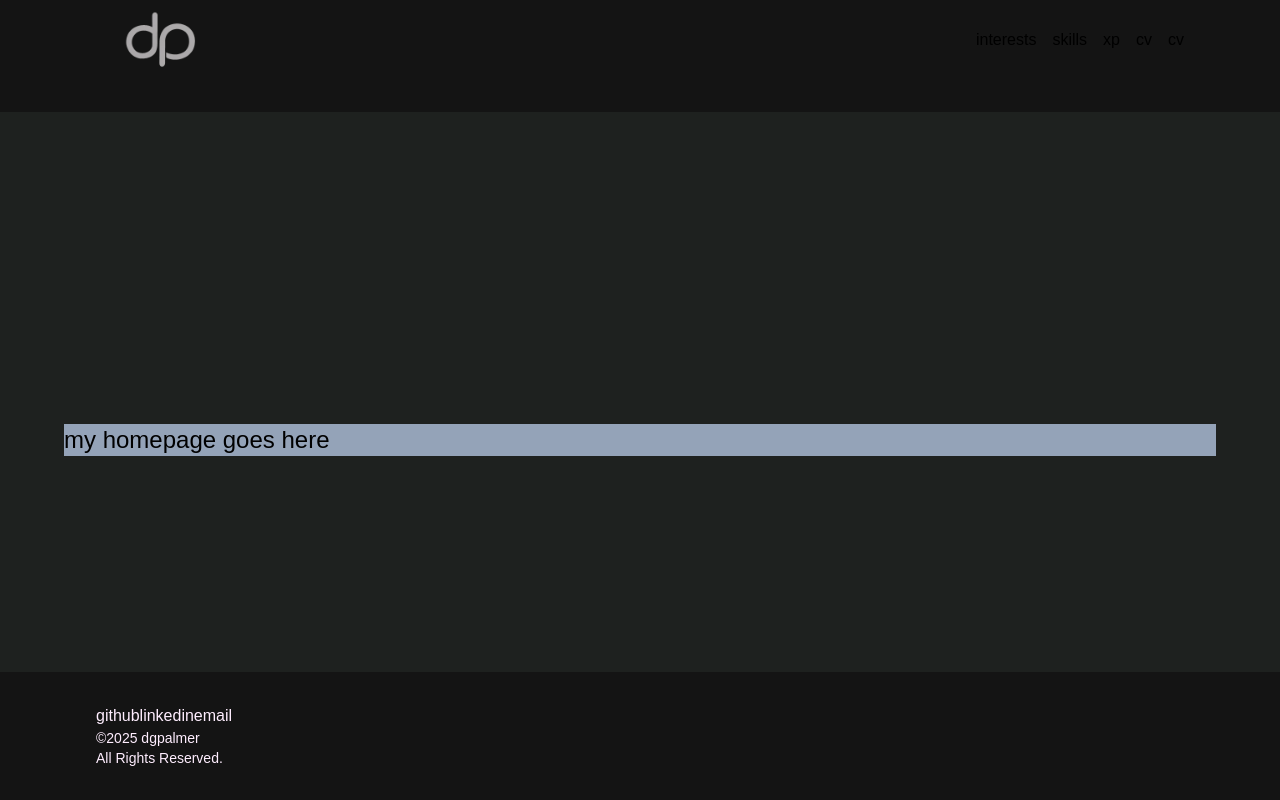
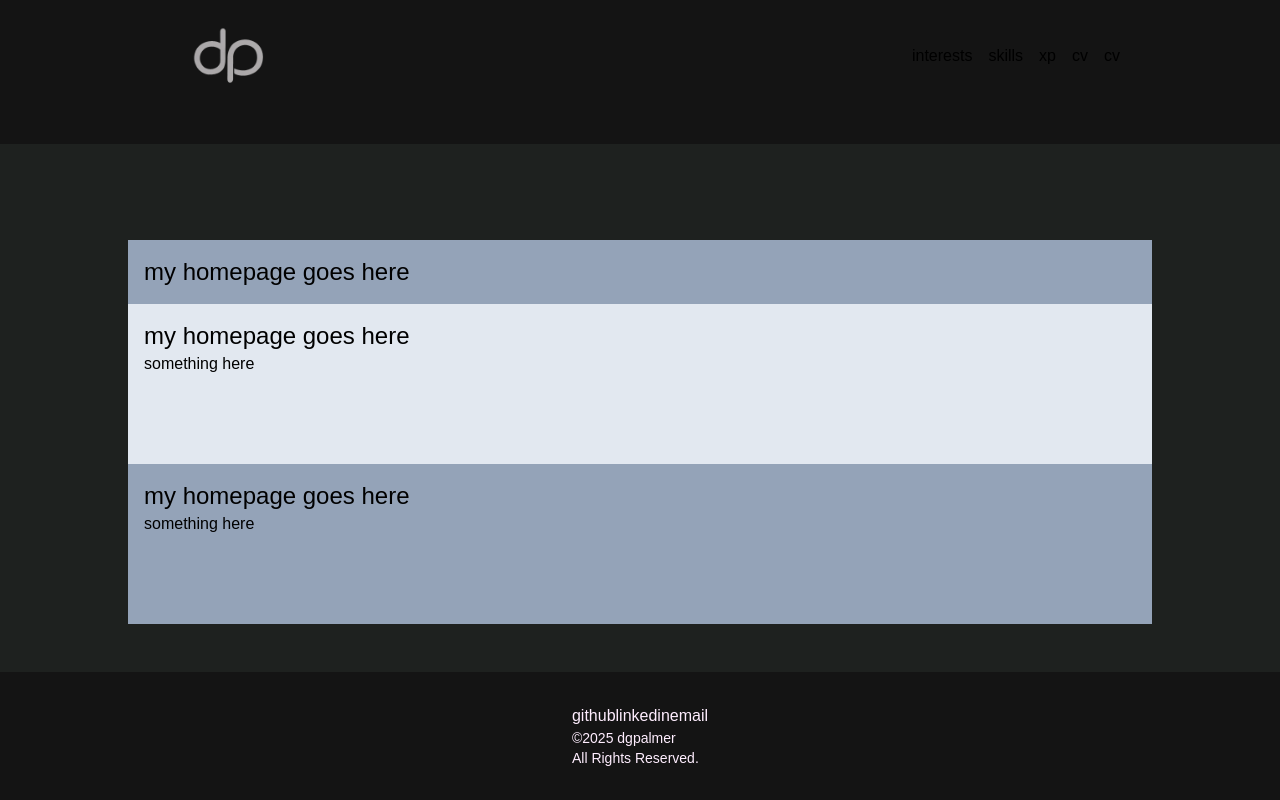
Before and after one commit to dgpalmer/dgpalmer.github.io, a Next.js app: page / in a window 1280 px wide. Built offline with nearby package versions, Linux system fonts and the light colour scheme.

Commit message:
setting up similar structure to jekyll build

```diff
--- a/src/app/css/globals.css
+++ b/src/app/css/globals.css
@@ -2,30 +2,18 @@
 @tailwind components;
 @tailwind utilities;
 
-:root {
-  --background: #ffffff;
-  --foreground: #171717;
+body {
+  @apply font-mono flex flex-col h-screen justify-between font-mono antialiased bg-gris;
 }
 
-body {
-  @apply font-mono;
+.section {
 }
 .container {
-  @apply max-w-6xl mx-auto;
+  @apply max-w-5xl mx-auto;
 }
 
-@theme inline {
-  --color-background: var(--background);
-  --color-foreground: var(--foreground);
-  --font-sans: var(--font-geist-sans);
-  --font-mono: var(--font-geist-mono);
-}
-
-@media (prefers-color-scheme: dark) {
-  :root {
-    --background: #0a0a0a;
-    --foreground: #ededed;
-  }
+.section {
+  @apply flex flex-col w-full p-4;
 }
 
 .header {
--- a/src/app/layout.tsx
+++ b/src/app/layout.tsx
@@ -14,10 +14,10 @@ export default function RootLayout({
   children: React.ReactNode;
 }>) {
   return (
-    <html lang="en" className="h-full scroll-smooth antialiased">
-      <body className="flex flex-col h-screen justify-between bg-gris">
+    <html lang="en" className="h-full scroll-smooth">
+      <body>
         <Header />
-        <div className="main">{children}</div>
+        {children}
         <Footer />
       </body>
     </html>
--- a/src/app/page.tsx
+++ b/src/app/page.tsx
@@ -1,7 +1,21 @@
 export default function Home() {
   return (
-    <main className="flex bg-slate-400">
-      <h1 className="text-2xl">my homepage goes here</h1>
+    <main className="container">
+      <div className="flex flex-col sections">
+        <div className="section flex flex-col w-full bg-slate-400 p-4">
+          <div>
+            <h1 className="text-2xl">my homepage goes here</h1>
+          </div>
+        </div>
+        <div className="section flex flex-col w-full bg-slate-200 p-4">
+          <h2 className="text-2xl">my homepage goes here</h2>
+          <div className="block w-full h-24 bg-red">something here</div>
+        </div>
+        <div className="section flex flex-col w-full bg-slate-400 p-4">
+          <h2 className="text-2xl">my homepage goes here</h2>
+          <div className="block w-full h-24 bg-red">something here</div>
+        </div>
+      </div>
     </main>
   );
 }
```
